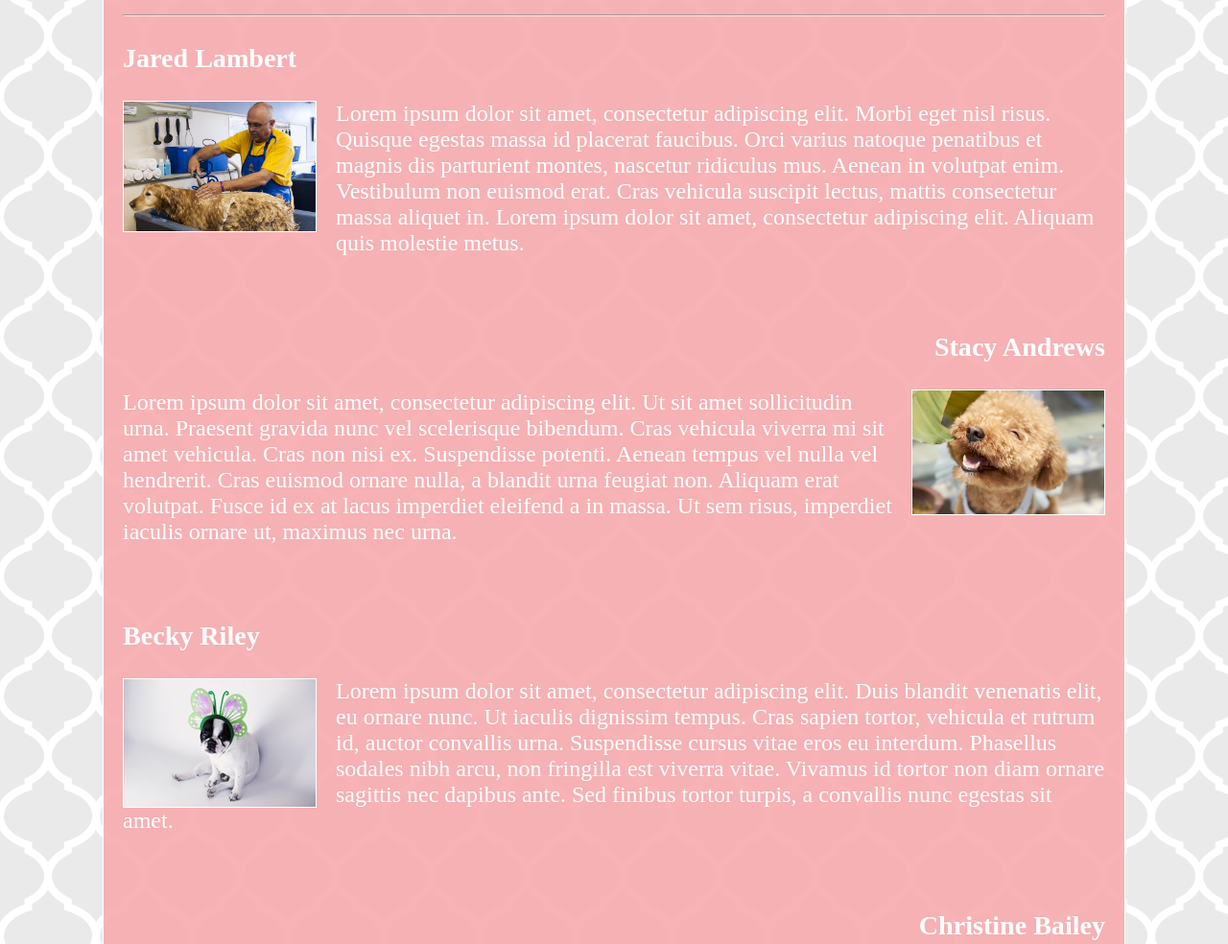
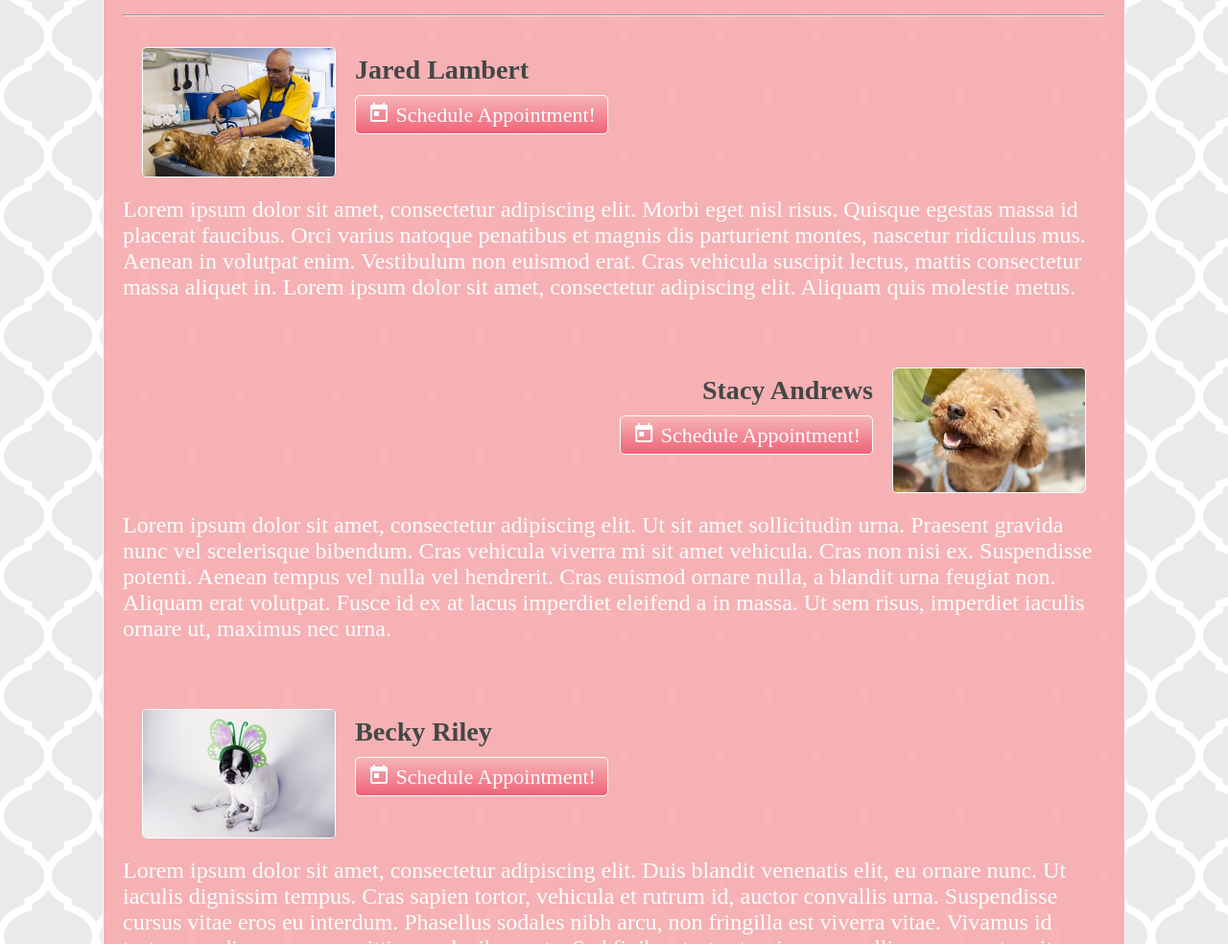
Before and after one commit to Jdothager/Diamonds_Ruff_Website, a plain HTML site: page stylists.html in a window 1280 px wide. Shown: the part 900-1884 px from the top of the page at 96% size. Drawn offline with Linux system fonts and the light colour scheme; a web font is replaced by a local one.

Commit message:
stylist bios formats

```diff
--- a/stylesheet.css
+++ b/stylesheet.css
@@ -1,6 +1,6 @@
 body {
     font-size: x-large;
-    background-color: lightgray;
+    background-color: #eaeaea;
     /* image credit to: http://backgroundlabs.com/item/light-grey-moroccan-pattern/ */
     background-image: url("images/light-grey-moroccan-pattern-3021.png");
     background-attachment: fixed;
@@ -10,7 +10,7 @@ body {
 }
 
 .material-icons {
-    vertical-align: -12%;
+    vertical-align: -14%;
 }
 
 /* The navigation bar */
@@ -45,6 +45,7 @@ body {
             .nav-bar li a:hover:not(.active), .footer-nav li a:hover:not(.active) {
                 background-color: #111111;
                 color: #fefefe;
+                cursor: pointer;
             }
 
 .active {
@@ -73,10 +74,7 @@ header {
         padding: 0 50px 3px;
         background-color: #f7abae;
         background: rgba(247, 171, 174, 0.9);
-        /* border */
-        border-style: solid;
-        border-width: thin;
-        border-color: #fefefe;
+        border: 1px solid #fefefe;
     }
 
     header img {
@@ -104,10 +102,7 @@ main {
     background: rgba(247, 171, 174, 0.9);
     border-radius: 5px;
     text-align: center;
-    /* border */
-    border-style: solid;
-    border-width: thin;
-    border-color: #fefefe;
+    border: 1px solid #fefefe;
 }
 
     main h2 {
@@ -115,12 +110,12 @@ main {
         margin: 0;
         font-weight: 400;
         font-style: italic;
+        color: #434746;
     }
 
     main img {
-        border-style: solid;
-        border-width: thin;
-        border-color: #fefefe;
+        border: 1px solid #fefefe;
+        border-radius: 5px;
     }
 
 .home-content, .stylist-content {
@@ -145,8 +140,7 @@ main {
     display: inline;
     margin-top: 45px;
     width: 35%;
-    border-style: double;
-    border-color: #fefefe;
+    border: 1px solid #fefefe;
     border-radius: 5px;
     background-color: #434746;
 }
@@ -159,30 +153,56 @@ main {
     float: right;
 }
 
-.stylists-content {
+.bio-left, .bio-name-left {
     text-align: left;
+    display: inline-block;
 }
 
-.bio-name-left {
-    text-align: left;
+.bio-right, .bio-name-right {
+    text-align: right;
+    display: inline-block;
 }
 
-.bio-name-right {
-    text-align: right;
+.bio-name-left h3, .bio-name-right h3 {
+    color: #434746;
+    margin-bottom: 10px;
+}
+
+.appointment-btn {
+    background: linear-gradient(rgb(245, 177, 180) 5%, rgb(240, 98, 119) 100%) rgb(245, 177, 180);
+    border-radius: 5px;
+    border: 1px solid #fefefe;
+    display: inline-block;
+    cursor: pointer;
+    color: #fefefe;
+    font-family: 'Cormorant Upright', serif;
+    font-size: 22px;
+    padding: 6px 12px;
+    text-decoration: none;
+}
+
+    .appointment-btn:hover {
+        background: linear-gradient(rgb(240, 98, 119) 5%, rgb(245, 177, 180) 100%) rgb(240, 98, 119);
+    }
+
+.bio-left img, .bio-right img {
+    width: 200px;
+    height: auto;
+    margin: 20px 20px 10px 20px;
 }
 
 .bio-left img {
     float: left;
-    width: 200px;
-    height: auto;
-    margin-right: 20px;
 }
 
 .bio-right img {
     float: right;
-    width: 200px;
-    height: auto;
-    margin-left: 20px;
+}
+
+.bio-left p, .bio-right p {
+    display: inline-block;
+    text-align: left;
+    margin: 10px 0 50px 0;
 }
 
 .clearfloat {
--- a/stylists.html
+++ b/stylists.html
@@ -17,25 +17,30 @@
         <ul>
             <li>
                 <a href="index.html">
-                    <i class="material-icons">home</i> Home</a>
+                    <i class="material-icons">home</i> Home
+                </a>
             </li>
             <li>
                 <a href="services.html">
-                    <i class="material-icons">pets</i> Services</a>
+                    <i class="material-icons">pets</i> Services
+                </a>
             </li>
             <li>
                 <a class="active" href="stylists.html">
-                    <i class="material-icons">content_cut</i> Stylists</a>
+                    <i class="material-icons">content_cut</i> Stylists
+                </a>
             </li>
             <li>
                 <!--TODO add href here-->
                 <a href="">
-                    <i class="material-icons">today</i> Make An Appointment</a>
+                    <i class="material-icons">today</i> Schedule Appointment
+                </a>
             </li>
             <li>
                 <!--TODO add href here-->
                 <a href="">
-                    <i class="material-icons">favorite</i> Gallery</a>
+                    <i class="material-icons">favorite</i> Gallery
+                </a>
             </li>
         </ul>
     </nav>
@@ -52,28 +57,40 @@
         <hr />
         <div class="stylists-content">
             <div class="bio-left">
-                <div class="bio-name-left"><h3>Jared Lambert</h3></div>
+                <div class="bio-name-left">
+                    <h3>Jared Lambert</h3>
+                    <button class="appointment-btn"><i class="material-icons">today</i> Schedule Appointment!</button>
+                </div>
                 <!-- image credit to https://pixabay.com/en/dog-bath-resigned-wet-soapy-682169/ -->
                 <img src="images/dog-bath-682169_640.jpg" alt="Jared Lambert" />
                 <p>Lorem ipsum dolor sit amet, consectetur adipiscing elit. Morbi eget nisl risus. Quisque egestas massa id placerat faucibus. Orci varius natoque penatibus et magnis dis parturient montes, nascetur ridiculus mus. Aenean in volutpat enim. Vestibulum non euismod erat. Cras vehicula suscipit lectus, mattis consectetur massa aliquet in. Lorem ipsum dolor sit amet, consectetur adipiscing elit. Aliquam quis molestie metus.</p>
                 <br class="clearfloat" />
             </div>
             <div class="bio-right">
-                <div class="bio-name-right"><h3>Stacy Andrews</h3></div>
+                <div class="bio-name-right">
+                    <h3>Stacy Andrews</h3>
+                    <button class="appointment-btn"><i class="material-icons">today</i> Schedule Appointment!</button>
+                </div>
                 <!-- image credit to https://pixabay.com/en/dog-smile-outdoor-paste-variety-1558962/ -->
                 <img src="images/dog-1558962_640.jpg" alt="Stacy Andrews" />
                 <p>Lorem ipsum dolor sit amet, consectetur adipiscing elit. Ut sit amet sollicitudin urna. Praesent gravida nunc vel scelerisque bibendum. Cras vehicula viverra mi sit amet vehicula. Cras non nisi ex. Suspendisse potenti. Aenean tempus vel nulla vel hendrerit. Cras euismod ornare nulla, a blandit urna feugiat non. Aliquam erat volutpat. Fusce id ex at lacus imperdiet eleifend a in massa. Ut sem risus, imperdiet iaculis ornare ut, maximus nec urna.</p>
                 <br class="clearfloat" />
             </div>
             <div class="bio-left">
-                <div class="bio-name-left"><h3>Becky Riley</h3></div>
+                <div class="bio-name-left">
+                    <h3>Becky Riley</h3>
+                    <button class="appointment-btn"><i class="material-icons">today</i> Schedule Appointment!</button>
+                </div>
                 <!-- image credit to https://www.pexels.com/photo/white-and-black-short-coat-small-dog-wearing-a-green-butterfly-head-band-64658/ -->
                 <img src="images/pexels-photo-64658.jpeg" alt="Becky Riley" />
                 <p>Lorem ipsum dolor sit amet, consectetur adipiscing elit. Duis blandit venenatis elit, eu ornare nunc. Ut iaculis dignissim tempus. Cras sapien tortor, vehicula et rutrum id, auctor convallis urna. Suspendisse cursus vitae eros eu interdum. Phasellus sodales nibh arcu, non fringilla est viverra vitae. Vivamus id tortor non diam ornare sagittis nec dapibus ante. Sed finibus tortor turpis, a convallis nunc egestas sit amet.</p>
                 <br class="clearfloat" />
             </div>
             <div class="bio-right">
-                <div class="bio-name-right"><h3>Christine Bailey</h3></div>
+                <div class="bio-name-right">
+                    <h3>Christine Bailey</h3>
+                    <button class="appointment-btn"><i class="material-icons">today</i> Schedule Appointment!</button>
+                </div>
                 <!-- image credit to https://www.pexels.com/photo/adorable-animal-blurred-background-canine-289252/ -->
                 <img src="images/pexels-photo-289252.jpeg" alt="Christine Bailey" />
                 <p>Lorem ipsum dolor sit amet, consectetur adipiscing elit. Quisque tortor mauris, interdum sit amet ante id, ullamcorper mattis enim. Pellentesque pulvinar, est vel condimentum euismod, mi lorem pellentesque felis, id tristique purus nulla eget diam. Donec venenatis, magna vel bibendum pulvinar, justo justo tristique enim, nec maximus nisi neque a nibh. Fusce in iaculis sem. Nullam suscipit rutrum tellus, id finibus eros ornare at. Aenean in libero erat. Nunc id elit eros. Nunc efficitur elementum leo sit amet sodales. Integer ac eros nibh. Phasellus fringilla, quam ut efficitur tincidunt, ligula velit efficitur sapien, id gravida nibh nibh eget metus.</p>
@@ -95,7 +112,7 @@
                 </li>
                 <li>
                     <!--TODO add href here-->
-                    <a href="">Make An Appointment</a>
+                    <a href="">Schedule Appointment</a>
                 </li>
                 <li>
                     <!--TODO add href here-->
```
Also changed, not shown: index.html (+2 -2 lines), services.html (+2 -2 lines).
